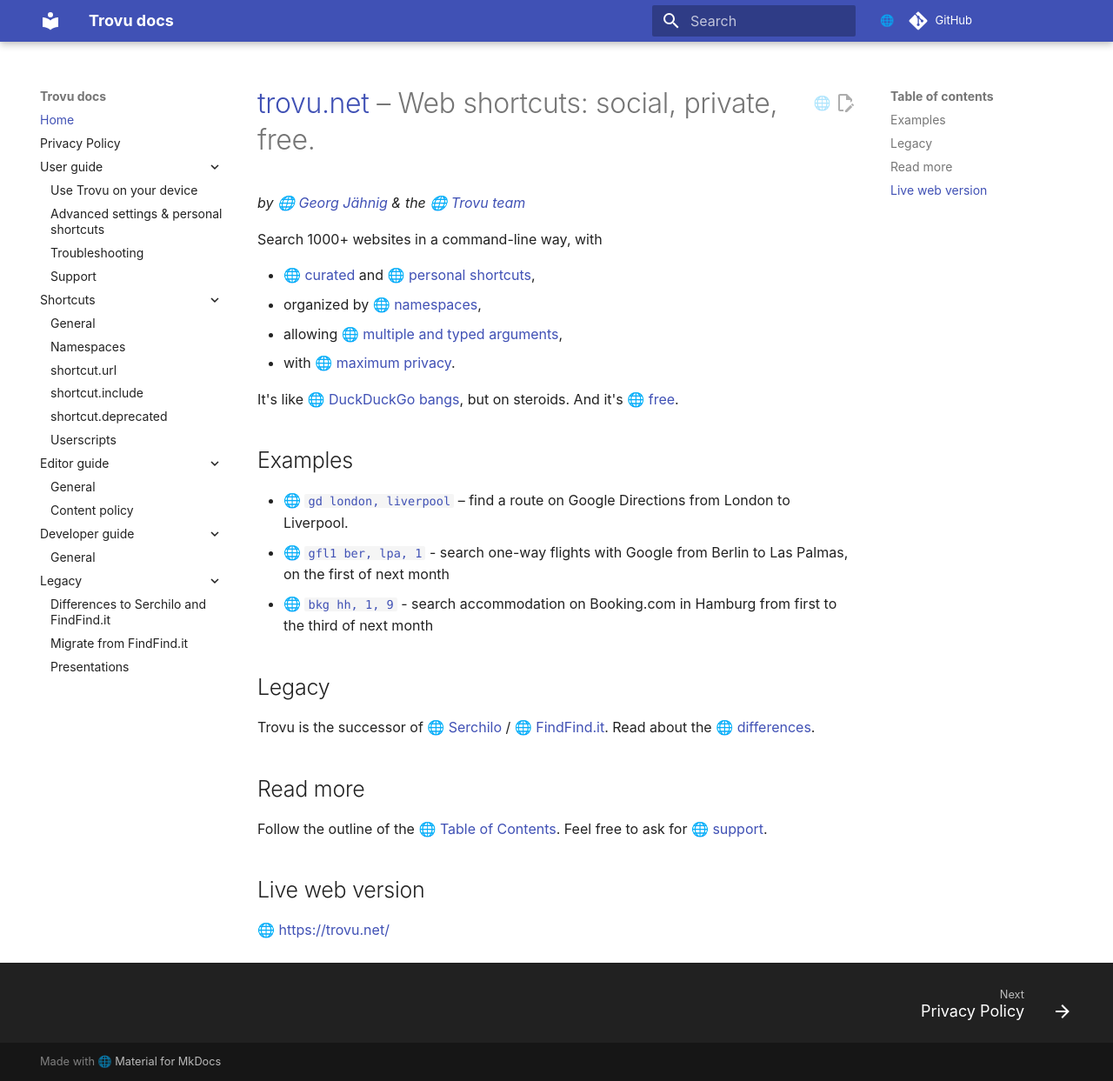
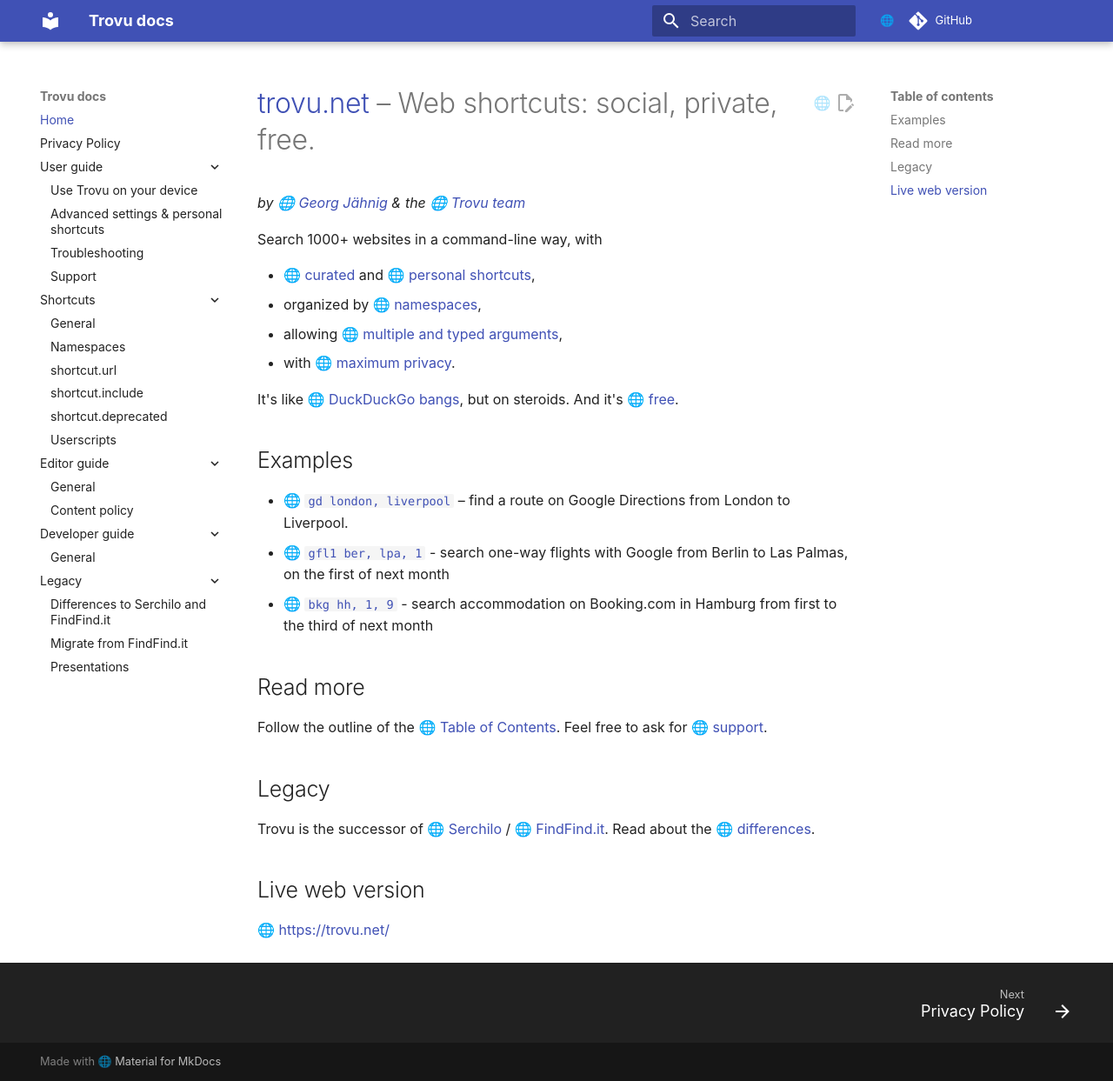
Before and after one commit to trovu/trovu, an MkDocs documentation site: the page built from docs/index.md, in a window 1280 px wide and 1243 px high. Shown: the whole window at 87% size. Built offline with MkDocs 1.6.1 and Material for MkDocs 9.7.7, drawn with Linux system fonts in a browser that asks for light colours; comment, search, counter and statistics services are not loaded.

Commit message:
Reorder.

```diff
--- a/docs/index.md
+++ b/docs/index.md
@@ -17,14 +17,14 @@
 -   [`gfl1 ber, lpa, 1`](https://trovu.net/process/index.html#query=gfl1+ber%2Clpa%2C1) - search one-way flights with Google from Berlin to Las Palmas, on the first of next month
 -   [`bkg hh, 1, 9`](https://trovu.net/process/index.html#country=de&language=en&query=bkg+hh%2C1%2C3) - search accommodation on Booking.com in Hamburg from first to the third of next month
 
+## Read more
+
+Follow the outline of the [Table of Contents](https://trovu.net/docs/). Feel free to ask for [support](https://trovu.net/docs/users/support/).
+
 ## Legacy
 
 Trovu is the successor of [Serchilo](https://github.com/georgjaehnig/serchilo-drupal) / [FindFind.it](https://www.findfind.it/). Read about the [differences](https://trovu.net/docs/legacy/differences/).
 
-## Read more
-
-Follow the outline of the [Table of Contents](https://trovu.net/docs/). Feel free to ask for [support](https://trovu.net/docs/users/support/).
-
 ## Live web version
 
 [https://trovu.net/](https://trovu.net/)
```
